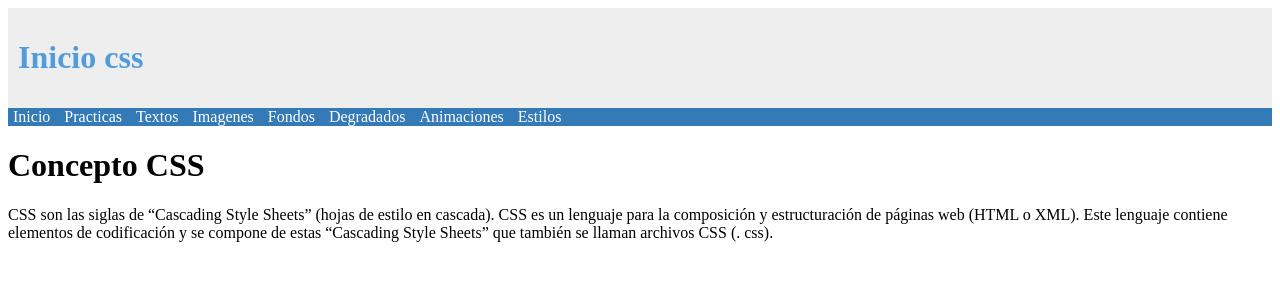
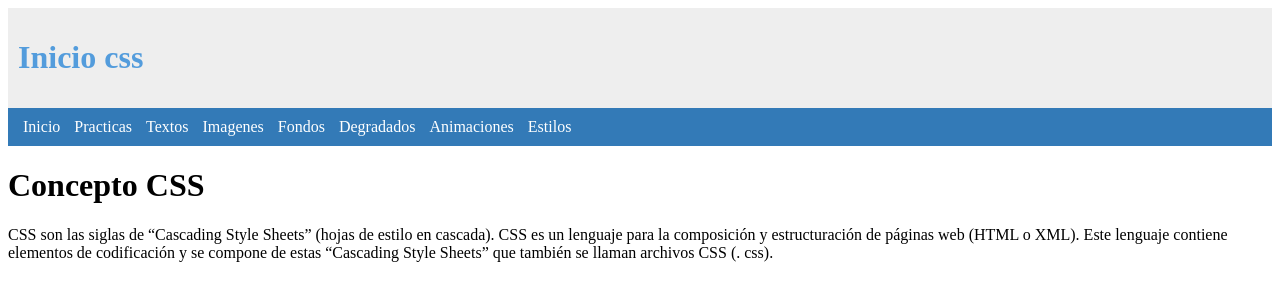
Before and after one commit to leonardo-29/Practicas-css, a plain HTML site: page index.html in a window 1280 px wide. Drawn offline with Linux system fonts and the light colour scheme.

Commit message:
Update estilos.css

```diff
--- a/estilos.css
+++ b/estilos.css
@@ -5,7 +5,7 @@
 }
 #menu{
     background-color: #337AB7;
-    padding: 10 px;
+    padding: 10px;
     margin-bottom: 5px;
 }
 a.item_menu{
```
